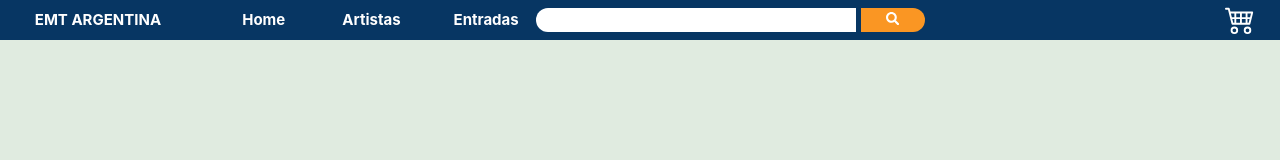
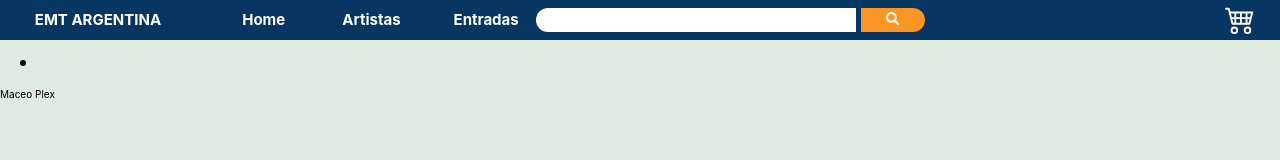
Before and after one commit to BrianKonz/ReactBrianKonz, a React (Create React App) app: page /artistas/1 in a window 1280 px wide. Shown: the top 160 px of the page. Built offline with nearby package versions, Linux system fonts and the light colour scheme; data requests are answered from the project's data file.

Commit message:
problema resuelto

```diff
--- a/src/App.js
+++ b/src/App.js
@@ -16,7 +16,7 @@ function App() {
         </Route>
         <Route path='artistas'>
           <Route index element={<ArtistasDetailContainer />} />
-          <Route path='artistaId' element={<ArtistaDetail />} />
+          <Route path=':artistaId' element={<ArtistaDetail />} />
         </Route>
       </Routes>
     </BrowserRouter>
--- a/src/Componentes/artistaDetail/ArtistaDetail.jsx
+++ b/src/Componentes/artistaDetail/ArtistaDetail.jsx
@@ -5,6 +5,7 @@ import { useEffect, useState } from "react";
 const ArtistaDetail = () => {
     const [artistaDetail, setArtistaDetail] = useState({});
     const [loading, setLoading] = useState(false);
+    const [error, setError] = useState(false);
     const {artistaId} = useParams();
 
     useEffect(() => {
@@ -13,16 +14,24 @@ const ArtistaDetail = () => {
         fetch(URL)
         .then((response) => response.json())
         .then((data) => setArtistaDetail(data))
-        .catch((error) => console.log(error))
+        .catch((error) => setError(error))
         .finally(() => setLoading(false))
     },[artistaId])
 
     if (loading) {
         <p>Cargando...</p>
+    }else if(error) {
+        <p>Error 404</p>
     }
 
-console.log(artistaDetail)
-return <p>{artistaDetail.artista}</p>
+return (
+    <>
+    <div className="container">
+
+    </div>
+    <p>{artistaDetail.artista}</p>
+    </>
+)
 
 };
 
```
